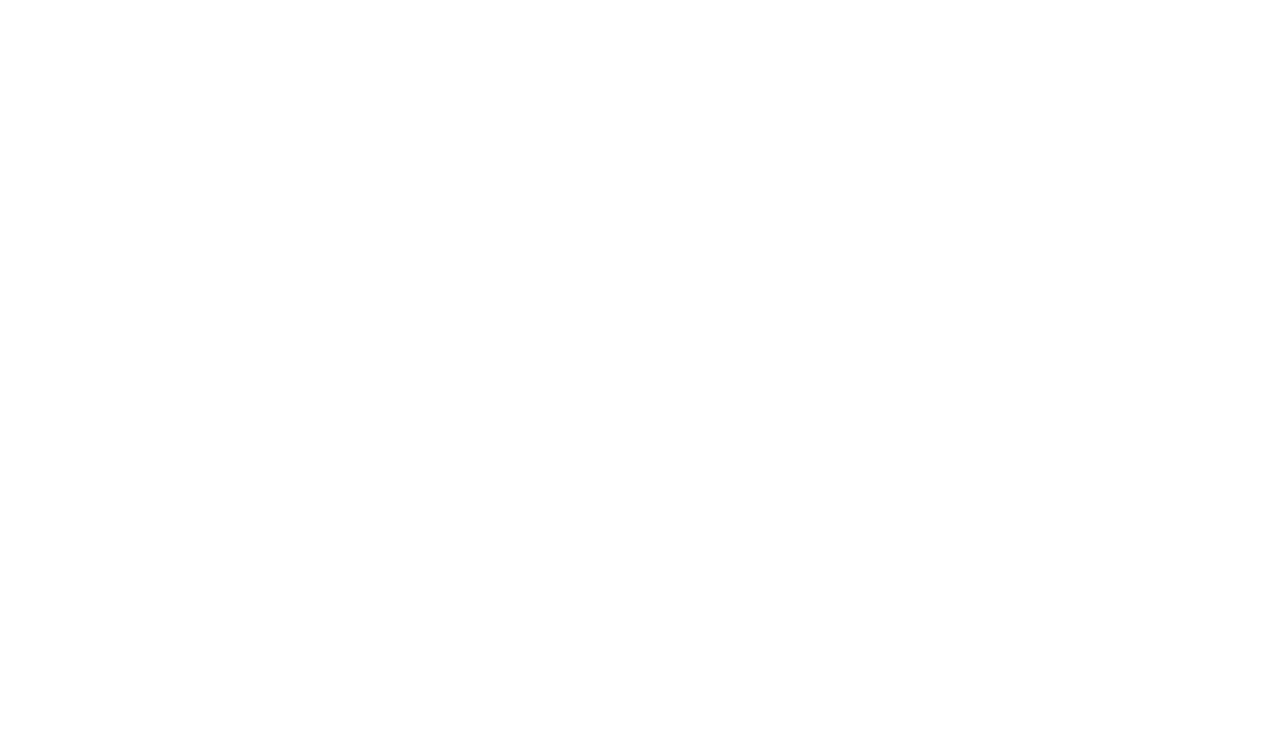
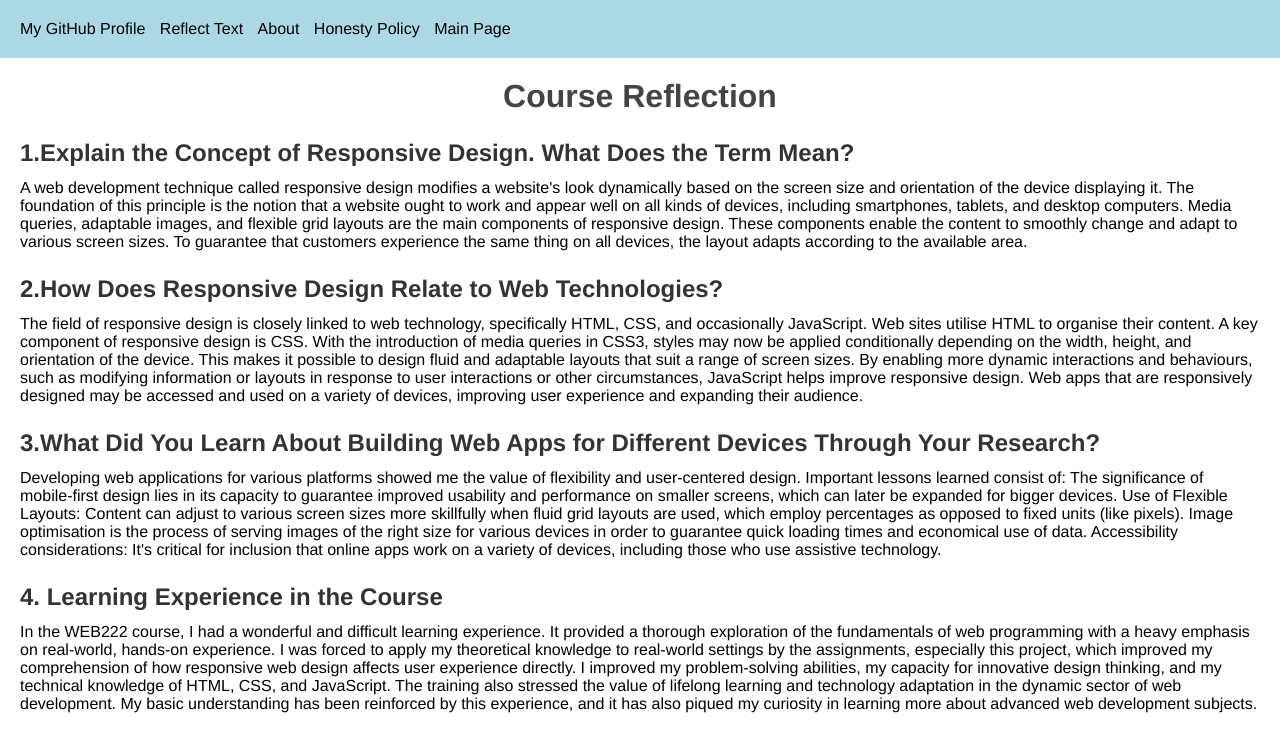
Before and after one commit to Elmar465/A5, a plain HTML site: page reflect.html in a window 1280 px wide. Drawn offline with Linux system fonts and the light colour scheme.

Commit message:
updated version

```diff
--- /dev/null
+++ b/about.html
@@ -0,0 +1,40 @@
+<!-- Create your About page here. Make sure you include citations -->
+<!DOCTYPE html>
+<html lang="en">
+
+<head>
+  <meta charset="UTF-8" />
+  <title>About</title>
+  <link rel="stylesheet" href="sytle.css">
+</head>
+
+<body>
+  <header>
+    <nav>
+      <ul>
+        <li><a href="product_register.html">Home</a></li>
+        <li><a href="about.html">About</a></li>
+        <li><a href="honesty.html">Honesty Policy</a></li>
+        <li><a href="product_register.html">Main Page</a></li>
+      </ul>
+    </nav>
+  </header>
+  <main>
+    <section class="about-section">
+      <h1>About This Project</h1>
+      <p>
+        This website, created for the WEB222 course, showcases a dynamic, responsive design emphasizing user experience
+        across various devices. It features a product gallery, an about page, and an honesty policy statement. The focus
+        of this project is to demonstrate skills in HTML, CSS, and responsive design. The product gallery, a key
+        highlight, offers an engaging and visually appealing display of items, ensuring ease of navigation. The about
+        page provides insights into the website's purpose, while the honesty policy emphasizes our commitment to
+        transparency. This project not only fulfills academic requirements but also serves as a practical example of the
+        web development skills learned in the course.
+      </p>
+
+      <h2>About Me</h2>
+      <p>Elmar Jafarli.</p>
+      <p>ID:162895221</p>
+</body>
+
+</html>
--- a/reflect.html
+++ b/reflect.html
@@ -0,0 +1,86 @@
+<!DOCTYPE html>
+<html>
+
+<head>
+    <title>Reflection - WEB222 Course</title>
+    <link rel="stylesheet" href="sytle.css">
+</head>
+
+<body>
+    <header>
+        <ul>
+            <li><a href="https://github.com/Elmar465/A5">My GitHub Profile</a></li>
+            <li><a href="reflect.html">Reflect Text</a></li>
+            <li><a href="about.html">About</a></li>
+            <li><a href="honesty.html">Honesty Policy</a></li>
+            <li><a href="product_register.html">Main Page</a></li>
+        </ul>
+    </header>
+
+    <nav>
+        <!-- Navigation content (if any) -->
+    </nav>
+
+    <main>
+        <h1>Course Reflection</h1>
+
+        <h2>1.Explain the Concept of Responsive Design. What Does the Term Mean?</h2>
+        <p>A web development technique called responsive design modifies a website's look dynamically based on the
+            screen size and orientation of the device displaying it. The foundation of this principle is the notion that
+            a website ought to work and appear well on all kinds of devices, including smartphones, tablets, and desktop
+            computers.
+
+            Media queries, adaptable images, and flexible grid layouts are the main components of responsive design.
+            These components enable the content to smoothly change and adapt to various screen sizes. To guarantee that
+            customers experience the same thing on all devices, the layout adapts according to the available area.
+        </p>
+
+        <h2>2.How Does Responsive Design Relate to Web Technologies?</h2>
+        <p>The field of responsive design is closely linked to web technology, specifically HTML, CSS, and occasionally
+            JavaScript.
+
+            Web sites utilise HTML to organise their content.
+            A key component of responsive design is CSS. With the introduction of media queries in CSS3, styles may now
+            be applied conditionally depending on the width, height, and orientation of the device. This makes it
+            possible to design fluid and adaptable layouts that suit a range of screen sizes.
+            By enabling more dynamic interactions and behaviours, such as modifying information or layouts in response
+            to user interactions or other circumstances, JavaScript helps improve responsive design.
+            Web apps that are responsively designed may be accessed and used on a variety of devices, improving user
+            experience and expanding their audience.
+
+        </p>
+
+        <h2>3.What Did You Learn About Building Web Apps for Different Devices Through Your Research?</h2>
+        <p>Developing web applications for various platforms showed me the value of flexibility and user-centered
+            design. Important lessons learned consist of:
+
+            The significance of mobile-first design lies in its capacity to guarantee improved usability and performance
+            on smaller screens, which can later be expanded for bigger devices.
+            Use of Flexible Layouts: Content can adjust to various screen sizes more skillfully when fluid grid layouts
+            are used, which employ percentages as opposed to fixed units (like pixels).
+            Image optimisation is the process of serving images of the right size for various devices in order to
+            guarantee quick loading times and economical use of data.
+            Accessibility considerations: It's critical for inclusion that online apps work on a variety of devices,
+            including those who use assistive technology.</p>
+
+        <h2>4. Learning Experience in the Course</h2>
+        <p>
+            In the WEB222 course, I had a wonderful and difficult learning experience. It provided a thorough
+            exploration of the fundamentals of web programming with a heavy emphasis on real-world, hands-on experience.
+            I was forced to apply my theoretical knowledge to real-world settings by the assignments, especially this
+            project, which improved my comprehension of how responsive web design affects user experience directly.
+
+            I improved my problem-solving abilities, my capacity for innovative design thinking, and my technical
+            knowledge of HTML, CSS, and JavaScript. The training also stressed the value of lifelong learning and
+            technology adaptation in the dynamic sector of web development.
+            My basic understanding has been reinforced by this experience, and it has also piqued my curiosity in
+            learning more about advanced web development subjects.
+        </p>
+    </main>
+
+    <footer>
+        <!-- Footer content (if any) -->
+    </footer>
+</body>
+
+</html>
--- a/sytle.css
+++ b/sytle.css
@@ -9,23 +9,30 @@ body {
     font-family: Arial, sans-serif;
 }
 
-header, nav, main, footer {
-    margin: 0;
-    padding: 1em;
-}
-nav {
-    background-color: #f0f0f0;
-    /* Add more styles for navigation */
-}
 header p {
     color: black;
     display: flex;
 }
-header {
-    display: flex;
+h1 {
+    color: #444;
+    text-align: center;
 }
+
+h2 {
+    color: #333;
+    margin-top: 1em;
+}
+
+p {
+    margin: 0.75em 0;
+}
+
 main {
     background-color: #ffffff;
+    padding: 20px;
+}
+header {
+    background-color: lightblue;
     padding: 20px;
 }
 header ul {
@@ -40,7 +47,7 @@ header li {
 }
 
 header a {
-    color: #4CAF50;
+    color: black;
     text-decoration: none;
 }
 
```
Also changed, not shown: honesty.html (added, +43 -0 lines), product_register.html (+4 -2 lines).
